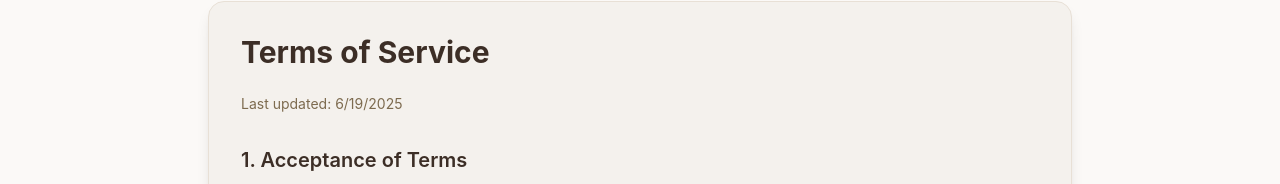
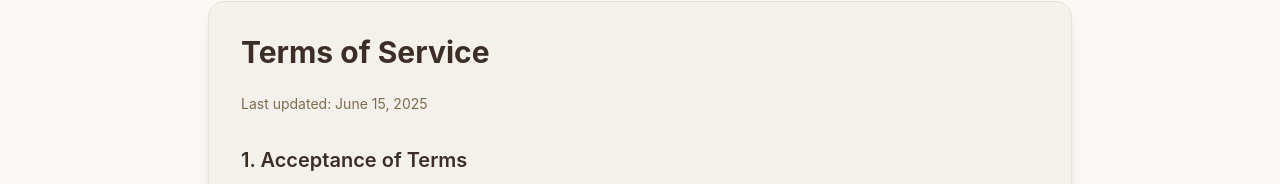
Before and after one commit to devin-bushey/bad-therapy, a React (Vite) app in the folder client/: page /terms in a window 1280 px wide. Shown: the part 111-295 px from the top of the page. Built offline with nearby package versions, Linux system fonts and the light colour scheme; no server answers.

Commit message:
Fix dates on legal

```diff
--- a/client/src/features/legal/components/PrivacyPolicy.tsx
+++ b/client/src/features/legal/components/PrivacyPolicy.tsx
@@ -7,7 +7,7 @@ export default function PrivacyPolicy() {
             <main className="max-w-4xl mx-auto px-4 py-8">
                 <div className="bg-warm-100 rounded-2xl shadow-lg p-8 border border-warm-200">
                     <h1 className="text-3xl font-bold mb-6 text-warm-800">Privacy Policy</h1>
-                    <p className="text-sm text-warm-600 mb-8">Last updated: {new Date().toLocaleDateString()}</p>
+                    <p className="text-sm text-warm-600 mb-8">Last updated: June 15, 2025</p>
 
                     <div className="space-y-6 text-warm-700">
                         <section>
--- a/client/src/features/legal/components/TermsOfService.tsx
+++ b/client/src/features/legal/components/TermsOfService.tsx
@@ -7,7 +7,7 @@ export default function TermsOfService() {
             <main className="max-w-4xl mx-auto px-4 py-8">
                 <div className="bg-warm-100 rounded-2xl shadow-lg p-8 border border-warm-200">
                     <h1 className="text-3xl font-bold mb-6 text-warm-800">Terms of Service</h1>
-                    <p className="text-sm text-warm-600 mb-8">Last updated: {new Date().toLocaleDateString()}</p>
+                    <p className="text-sm text-warm-600 mb-8">Last updated: June 15, 2025</p>
 
                     <div className="space-y-6 text-warm-700">
                         <section>
```
